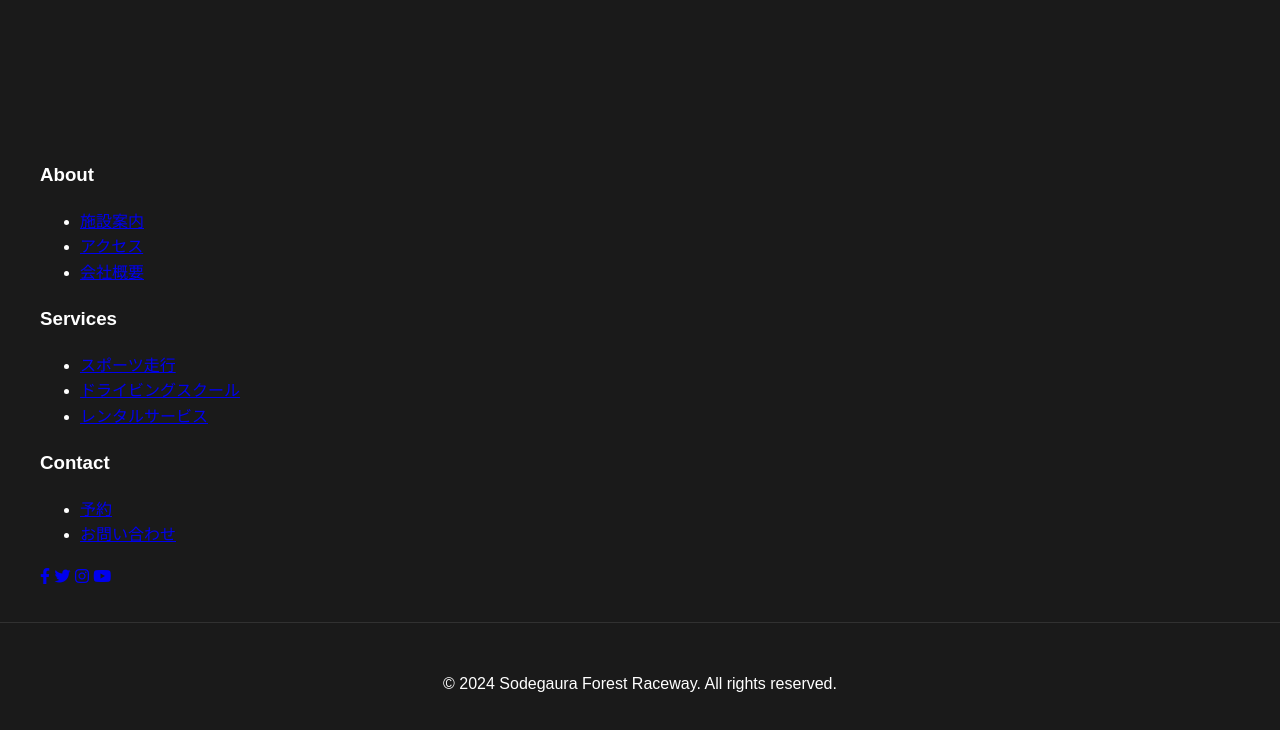
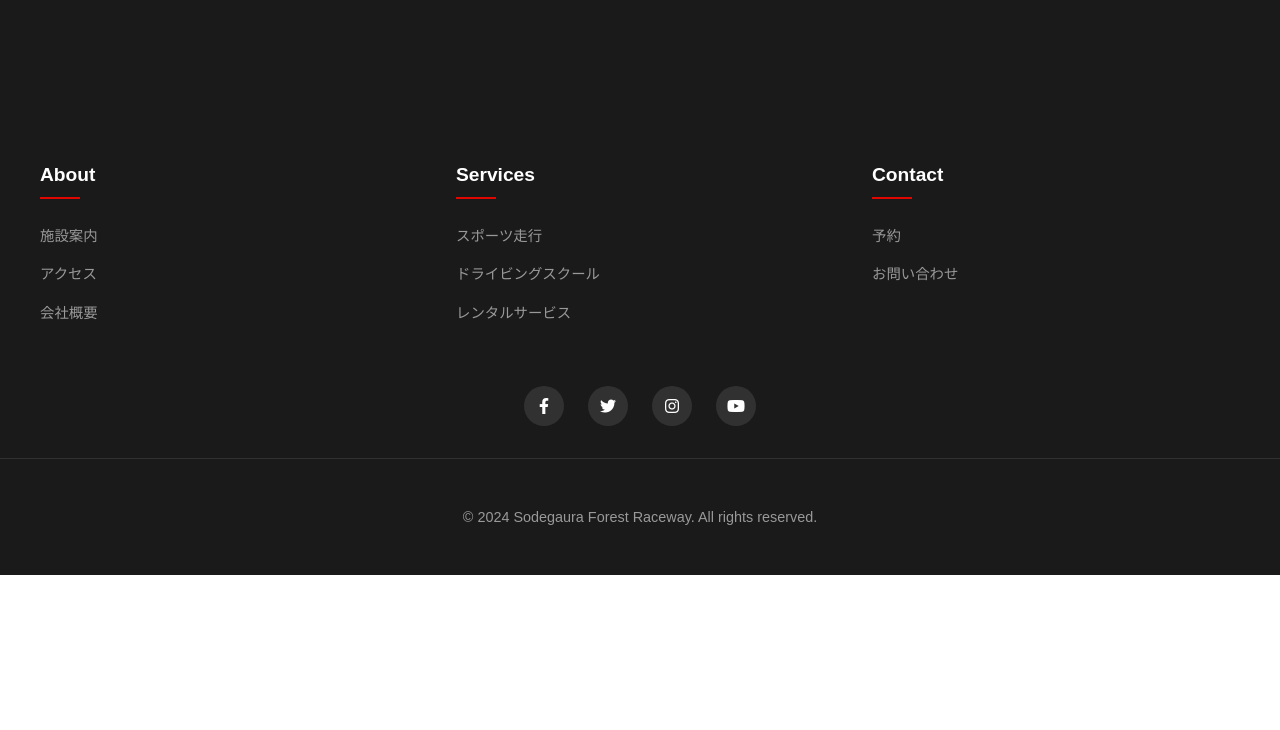
Before and after one commit to noppiki/sodegaura-web, a plain HTML site: page driving.html in a window 1280 px wide. Shown: the part 4095-4825 px from the top of the page. After the commit the page ends 4670 px from the top, so only its background shows below. Drawn offline with Linux system fonts and the light colour scheme.

Commit message:
フッターのデザインを改善（レイアウト、カラースキーム、レスポンシブ対応）

```diff
--- a/css/driving.css
+++ b/css/driving.css
@@ -210,3 +210,112 @@
 .content-card:nth-child(3) {
     animation-delay: 0.4s;
 }
+
+/* フッタースタイル */
+.site-footer {
+    background: var(--nurburgring-dark);
+    color: var(--nurburgring-white);
+    padding: 4rem 0 2rem;
+}
+
+.footer-content {
+    max-width: 1200px;
+    margin: 0 auto;
+    padding: 0 20px;
+}
+
+.footer-nav {
+    display: grid;
+    grid-template-columns: repeat(auto-fit, minmax(200px, 1fr));
+    gap: 3rem;
+    margin-bottom: 3rem;
+}
+
+.footer-section h3 {
+    color: var(--nurburgring-white);
+    font-size: 1.2rem;
+    margin-bottom: 1.5rem;
+    position: relative;
+    padding-bottom: 0.5rem;
+}
+
+.footer-section h3::after {
+    content: '';
+    position: absolute;
+    left: 0;
+    bottom: 0;
+    width: 40px;
+    height: 2px;
+    background: var(--nurburgring-red);
+}
+
+.footer-section ul {
+    list-style: none;
+    padding: 0;
+    margin: 0;
+}
+
+.footer-section ul li {
+    margin-bottom: 0.8rem;
+}
+
+.footer-section ul li a {
+    color: #999;
+    text-decoration: none;
+    transition: color 0.3s ease;
+    font-size: 0.9rem;
+}
+
+.footer-section ul li a:hover {
+    color: var(--nurburgring-white);
+}
+
+.social-links {
+    display: flex;
+    justify-content: center;
+    gap: 1.5rem;
+    margin-bottom: 2rem;
+}
+
+.social-link {
+    display: flex;
+    align-items: center;
+    justify-content: center;
+    width: 40px;
+    height: 40px;
+    background: rgba(255, 255, 255, 0.1);
+    color: var(--nurburgring-white);
+    border-radius: 50%;
+    text-decoration: none;
+    transition: all 0.3s ease;
+}
+
+.social-link:hover {
+    background: var(--nurburgring-red);
+    transform: translateY(-3px);
+}
+
+.copyright {
+    text-align: center;
+    padding-top: 2rem;
+    border-top: 1px solid rgba(255, 255, 255, 0.1);
+    color: #999;
+    font-size: 0.9rem;
+}
+
+/* レスポンシブ対応（フッター） */
+@media (max-width: 768px) {
+    .footer-nav {
+        grid-template-columns: 1fr;
+        gap: 2rem;
+    }
+
+    .footer-section {
+        text-align: center;
+    }
+
+    .footer-section h3::after {
+        left: 50%;
+        transform: translateX(-50%);
+    }
+}
```
